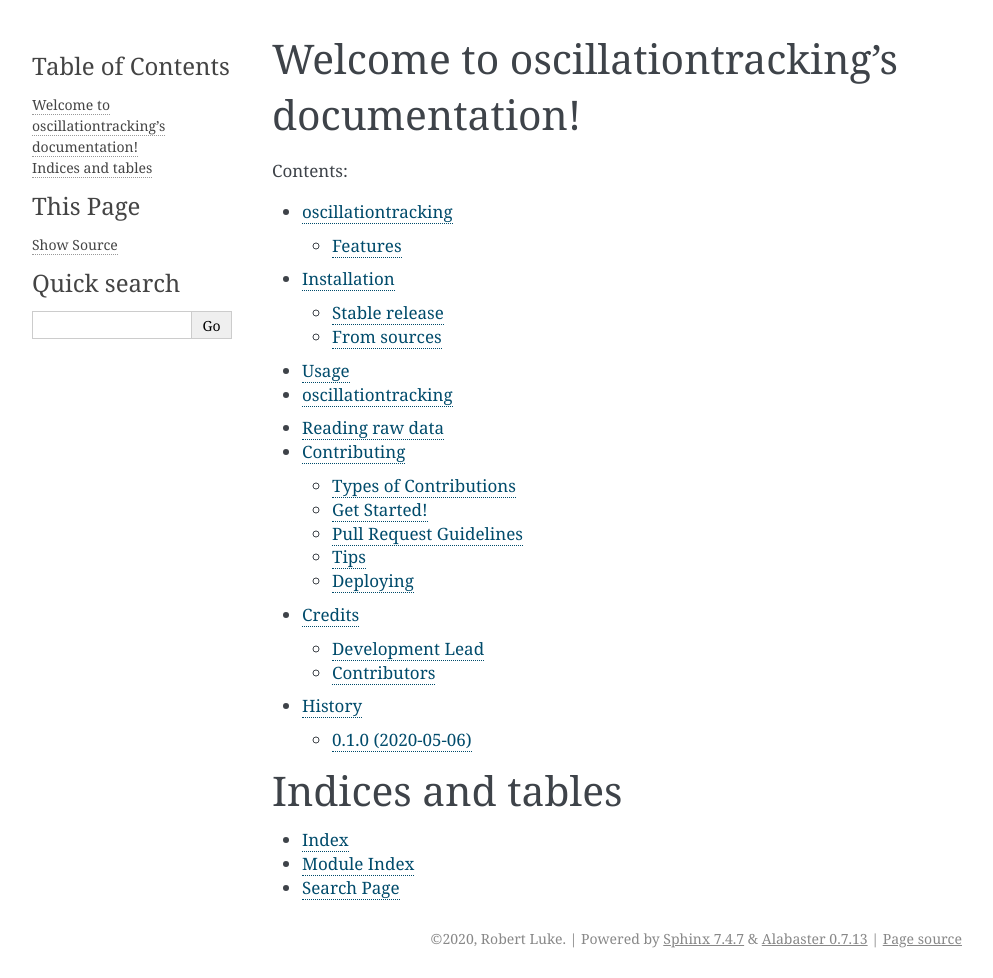
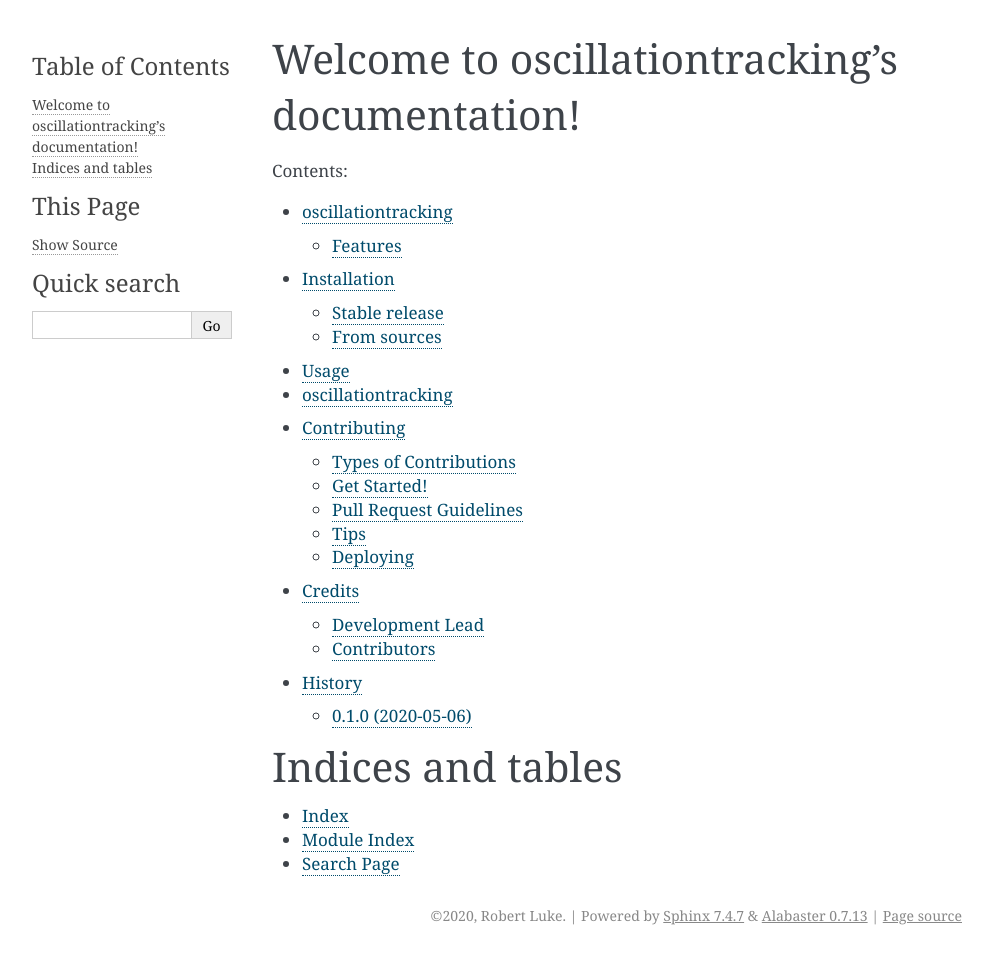
Before and after one commit to rob-luke/oscillationtracking, a Sphinx documentation site: the page built from docs/index.rst, in a window 1280 px wide. Shown: the whole page, without its empty margins (148-1141 px from the left). Built offline with Sphinx 7.4.7, drawn with Linux system fonts in a browser that asks for light colours; pages that are not in the unit, such as notebooks, are missing from menus; after the commit the page ends 955 px from its top, so only the background shows below that.

Commit message:
Update modules.rst

```diff
--- a/docs/modules.rst
+++ b/docs/modules.rst
@@ -4,12 +4,6 @@
 .. toctree::
    :maxdepth: 4
 
-   oscillationtracking
-
-
-
-Reading raw data
-================
 
 :py:mod:`oscillationtracking.simulation`:
 
```
Also changed, not shown: other parts of docs/modules.rst (+0 -3 lines).
